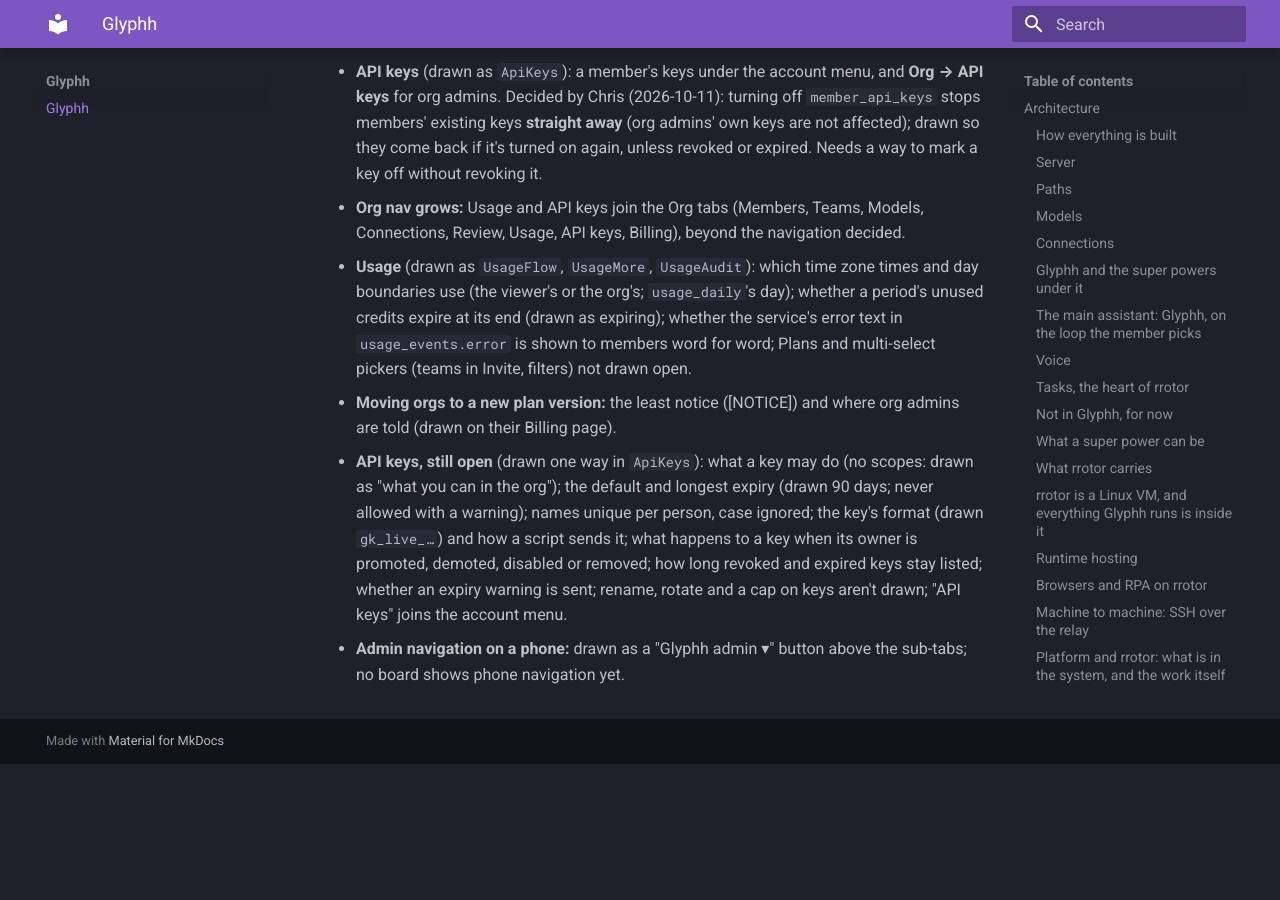
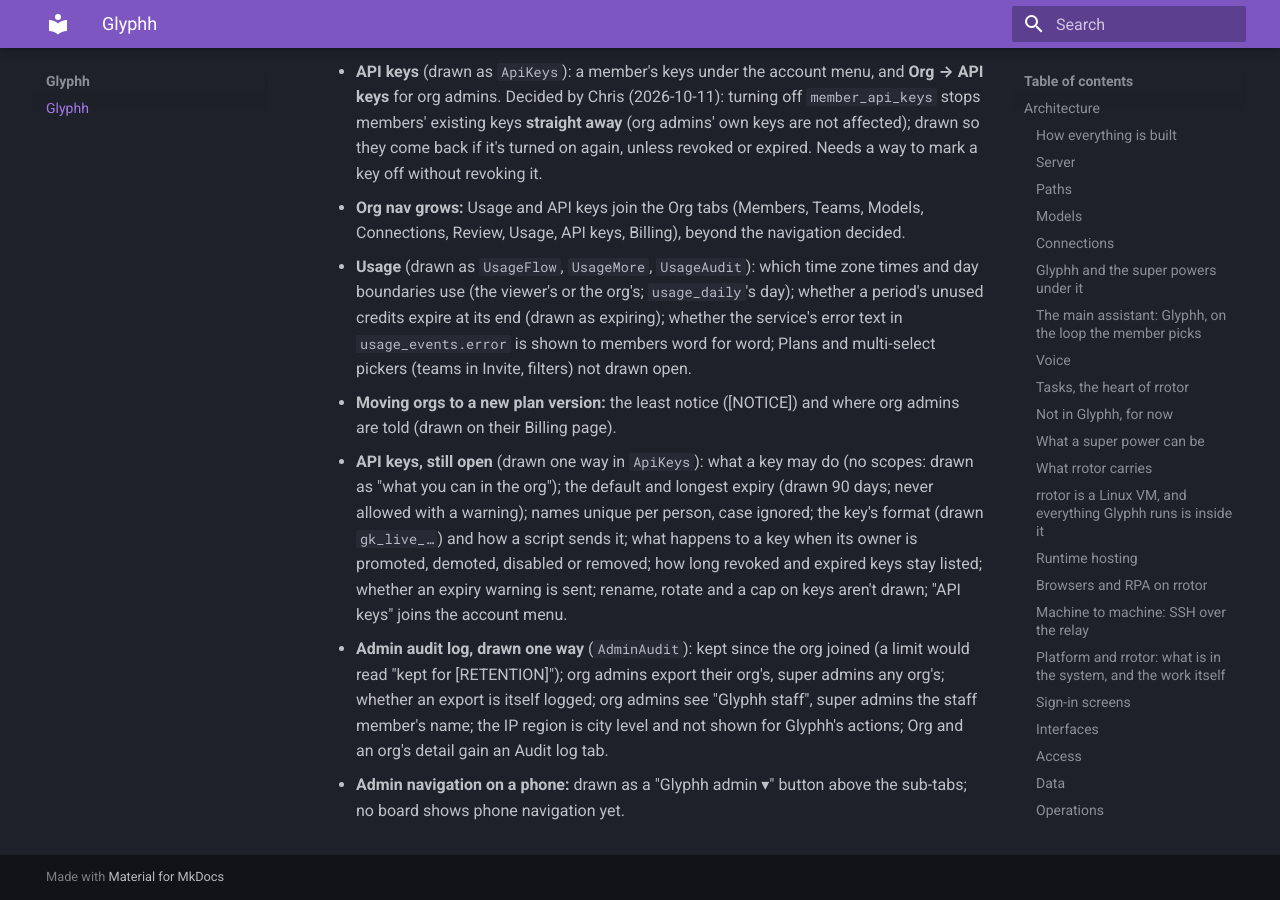
Before and after one commit to glyphh-ai/server, an MkDocs documentation site: the page built from docs/architecture.md, in a window 1280 px wide and 900 px high, scrolled down 33715 px. Built offline with MkDocs 1.6.1 and Material for MkDocs 9.7.7, drawn with Linux system fonts in a browser that asks for light colours; before the commit the page ends 34479 px from its top, so only the background shows below that.

Commit message:
Open, Design: the admin audit log's open questions
Co-Authored-By: Claude Opus 5.5 <noreply@anthropic.com>

```diff
--- a/docs/architecture.md
+++ b/docs/architecture.md
@@ -1370,4 +1370,5 @@ None open: every decision so far is made (2026-10-11).
     - **Usage** (drawn as `UsageFlow`, `UsageMore`, `UsageAudit`): which time zone times and day boundaries use (the viewer's or the org's; `usage_daily`'s day); whether a period's unused credits expire at its end (drawn as expiring); whether the service's error text in `usage_events.error` is shown to members word for word; Plans and multi-select pickers (teams in Invite, filters) not drawn open.
     - **Moving orgs to a new plan version:** the least notice ([NOTICE]) and where org admins are told (drawn on their Billing page).
     - **API keys, still open** (drawn one way in `ApiKeys`): what a key may do (no scopes: drawn as "what you can in the org"); the default and longest expiry (drawn 90 days; never allowed with a warning); names unique per person, case ignored; the key's format (drawn `gk_live_…`) and how a script sends it; what happens to a key when its owner is promoted, demoted, disabled or removed; how long revoked and expired keys stay listed; whether an expiry warning is sent; rename, rotate and a cap on keys aren't drawn; "API keys" joins the account menu.
+    - **Admin audit log, drawn one way** (`AdminAudit`): kept since the org joined (a limit would read "kept for [RETENTION]"); org admins export their org's, super admins any org's; whether an export is itself logged; org admins see "Glyphh staff", super admins the staff member's name; the IP region is city level and not shown for Glyphh's actions; Org and an org's detail gain an Audit log tab.
     - **Admin navigation on a phone:** drawn as a "Glyphh admin ▾" button above the sub-tabs; no board shows phone navigation yet.
```
